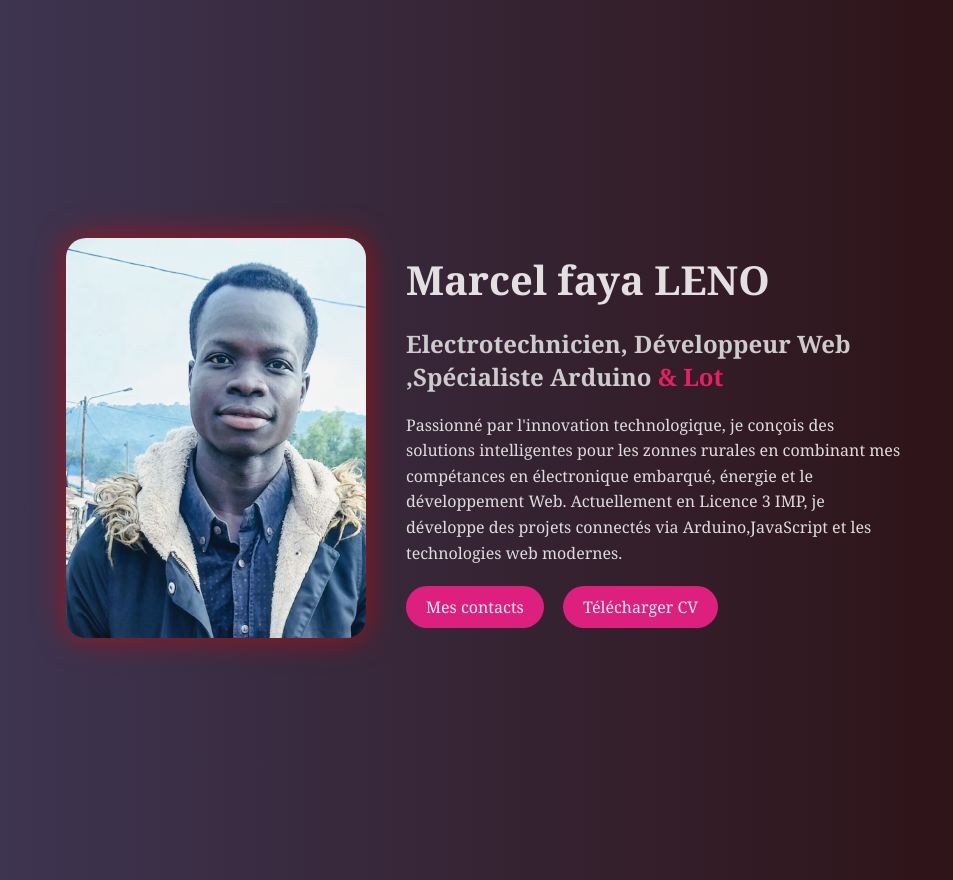
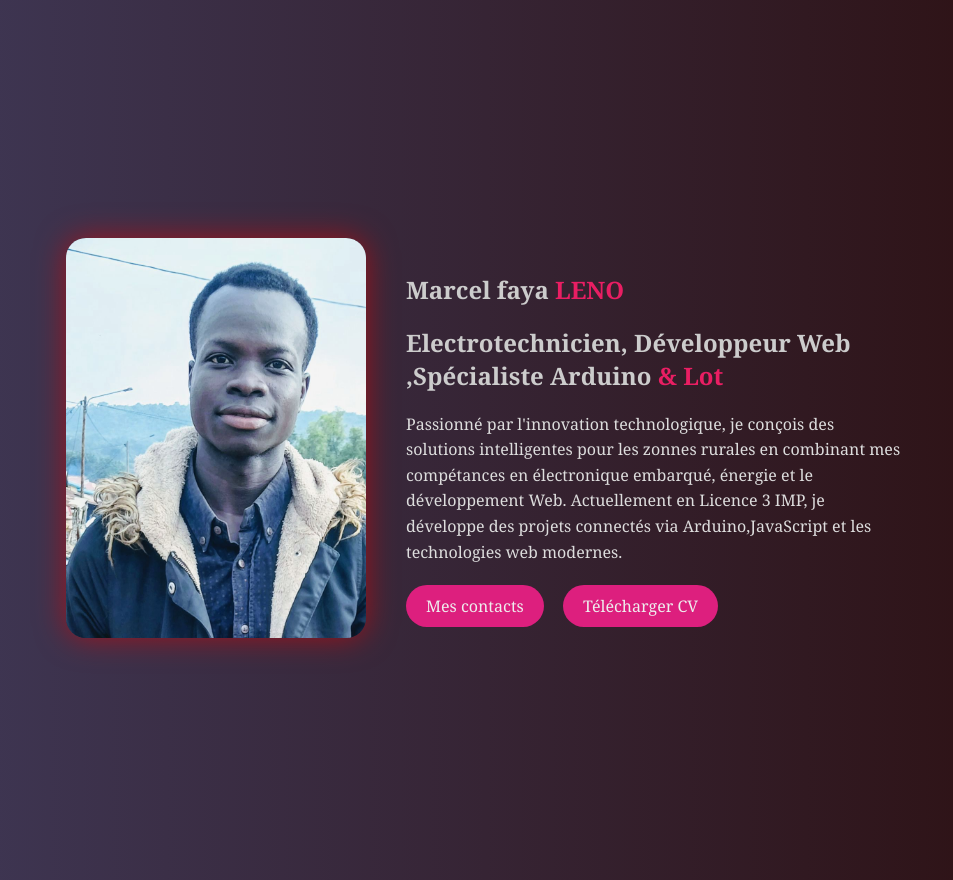
Before and after one commit to Marcel-faya-leno/Portfolio-Marcel, a plain HTML site: page index.html in a window 1280 px wide. Shown: the whole page, without its empty margins (154-1107 px from the left). Drawn offline with Linux system fonts and the light colour scheme.

Commit message:
Mise à jours

```diff
--- a/index.html
+++ b/index.html
@@ -11,7 +11,7 @@
       <img src="images/20250502_080949~4.jpg" alt="Photo de profil">
     </div>
     <div class="contenu">
-      <h1> Marcel faya <span>LENO</span></h1>
+      <h2> Marcel faya <span>LENO</span></h2>
       <h2> Electrotechnicien, Développeur Web ,Spécialiste Arduino <span>& Lot</span></h2>
       <p>
         Passionné par l'innovation technologique, je conçois des solutions intelligentes pour les zonnes
```
